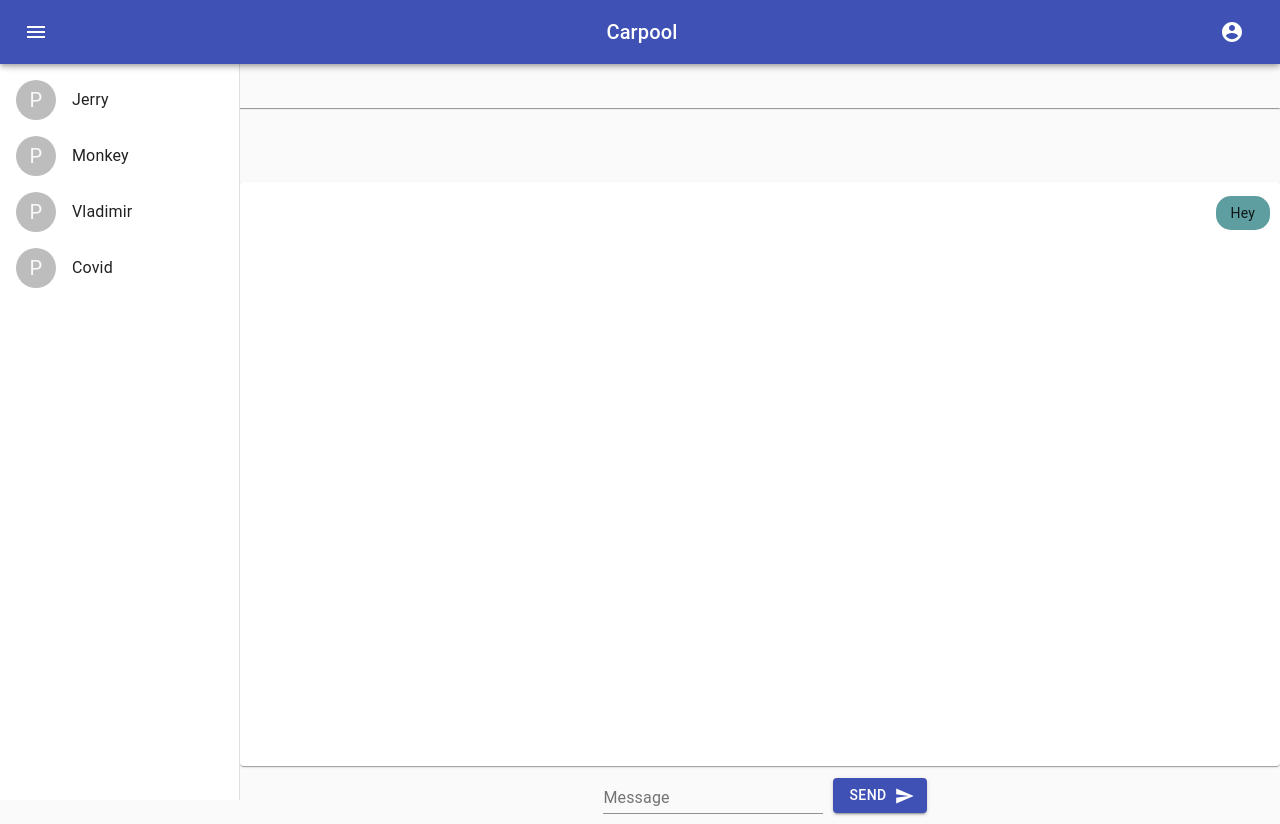
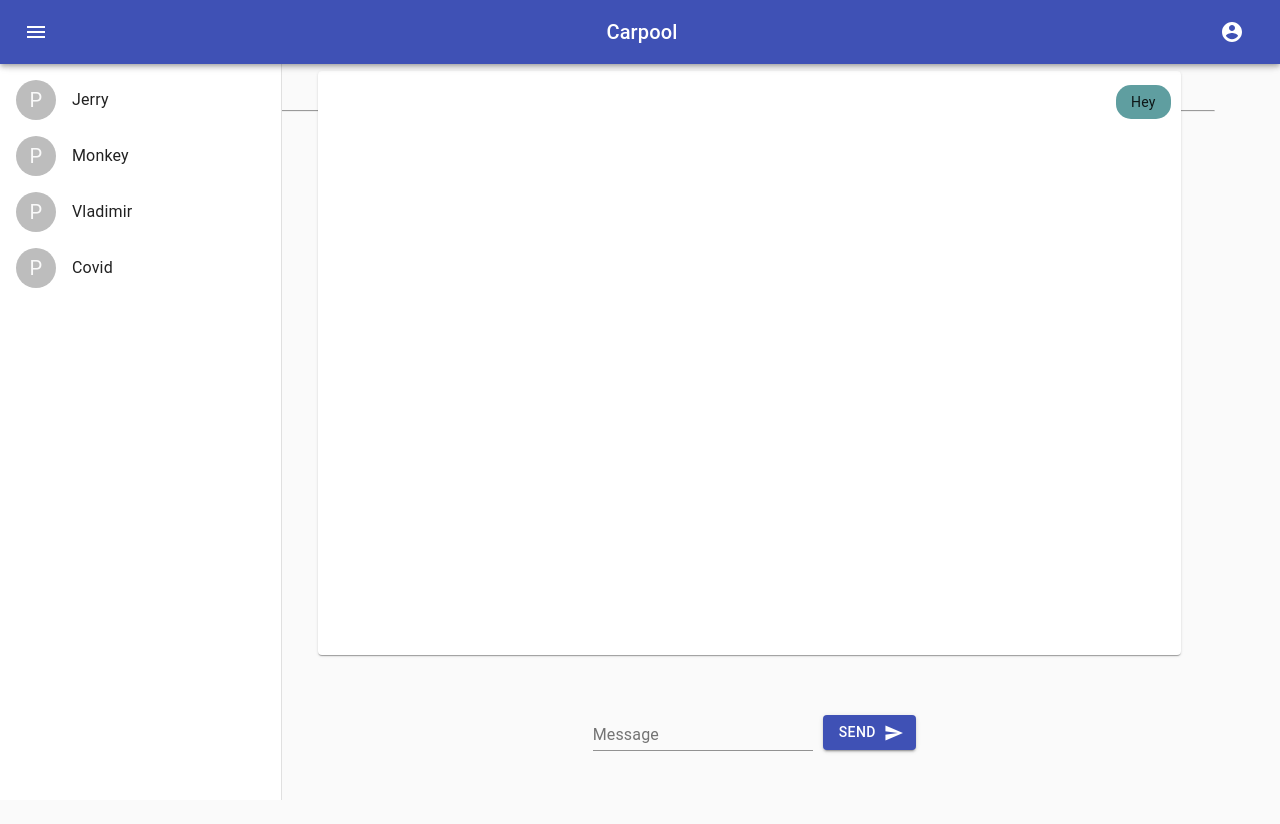
Before and after one commit to sorkinl/Carpool-dickinson, a React (Create React App) app: page /chat in a window 1280 px wide. After the commit the page ends 800 px from the top, so only its background shows below. Built offline with nearby package versions, Linux system fonts and the light colour scheme.

Commit message:
Refactored form into hooks style and added a little styling to chat

```diff
--- a/src/App.css
+++ b/src/App.css
@@ -2,6 +2,7 @@
   text-align: center;
   height: 100vh;
   width:100%;
+  padding: 65px;
 }
 .underNav{
   margin: 70px;
--- a/src/App.js
+++ b/src/App.js
@@ -32,8 +32,6 @@ const [showResults, setShowResults] = React.useState(false)
       <Router>
         <div>
       <NavBar/>
-      <div className="underNav"></div>
-
 
         <hr />
         <main>
--- a/src/components/Chat/ChatWindow.css
+++ b/src/components/Chat/ChatWindow.css
@@ -24,4 +24,7 @@
     width:100%;
     height:73vh;
     overflow: auto;
+    position: relative;
+    top:-6vh;
+    z-index: 1;
 }
--- a/src/components/Chat/MainChat.js
+++ b/src/components/Chat/MainChat.js
@@ -16,25 +16,20 @@ const drawerWidth = 240;
 
 const useStyles = makeStyles((theme) => ({
     root: {
-      display: 'flex',
-    },
-    appBar: {
-      zIndex: theme.zIndex.drawer + 1,
+      display: "flex",
+
     },
     drawer: {
-      width: drawerWidth,
+      width: "22%",
       flexShrink: 0,
-      zIndex:2
+
     },
     drawerPaper: {
-      width: drawerWidth,
-    },
-    drawerContainer:{
-        overflow: "auto",
+      width: "22%",
+      zIndex:1
     },
     content: {
-        marginTop: "65px",
-      flexGrow: 1,
+      width: "75%"
     },
   }));
 
--- a/src/components/SearchForm/Searchform.js
+++ b/src/components/SearchForm/Searchform.js
@@ -4,9 +4,9 @@ import Searchbar from './Searchbar';
 import {BrowserRouter as Router, Link, useRouteMatch, useParams, Switch, Route} from 'react-router-dom';
 import SearchResult from '../SearchResults/SearchResult';
 
-class SearchForm extends Component {
+const SearchForm = () =>{
 
-    state = {
+    const [state, setState] = React.useState({
         information: [
             {
                 id: 0,
@@ -16,23 +16,21 @@ class SearchForm extends Component {
             }
         ],
         keyword: ''
-    }
-    handleCreate = (data) => {
-        const { information } = this.state;
+    });
+    const handleCreate = (data) => {
+        const { information } = state;
         // this.setState({
         //     information: information.concat({ id: this.id++, ...data })
         // })
         console.log(data);
     }
-
-    render() {
         let match = useRouteMatch();
         return (
             <div>
                 Welcome
                 <Link to={`${match.url}/results`}>
                 <Searchbar
-                    onCreate={this.handleCreate}
+                    onCreate={handleCreate}
                 />
                 </Link>
                 <Switch>
@@ -43,6 +41,6 @@ class SearchForm extends Component {
             </div>
         )
     }
-}
+
 
 export default SearchForm;
```
